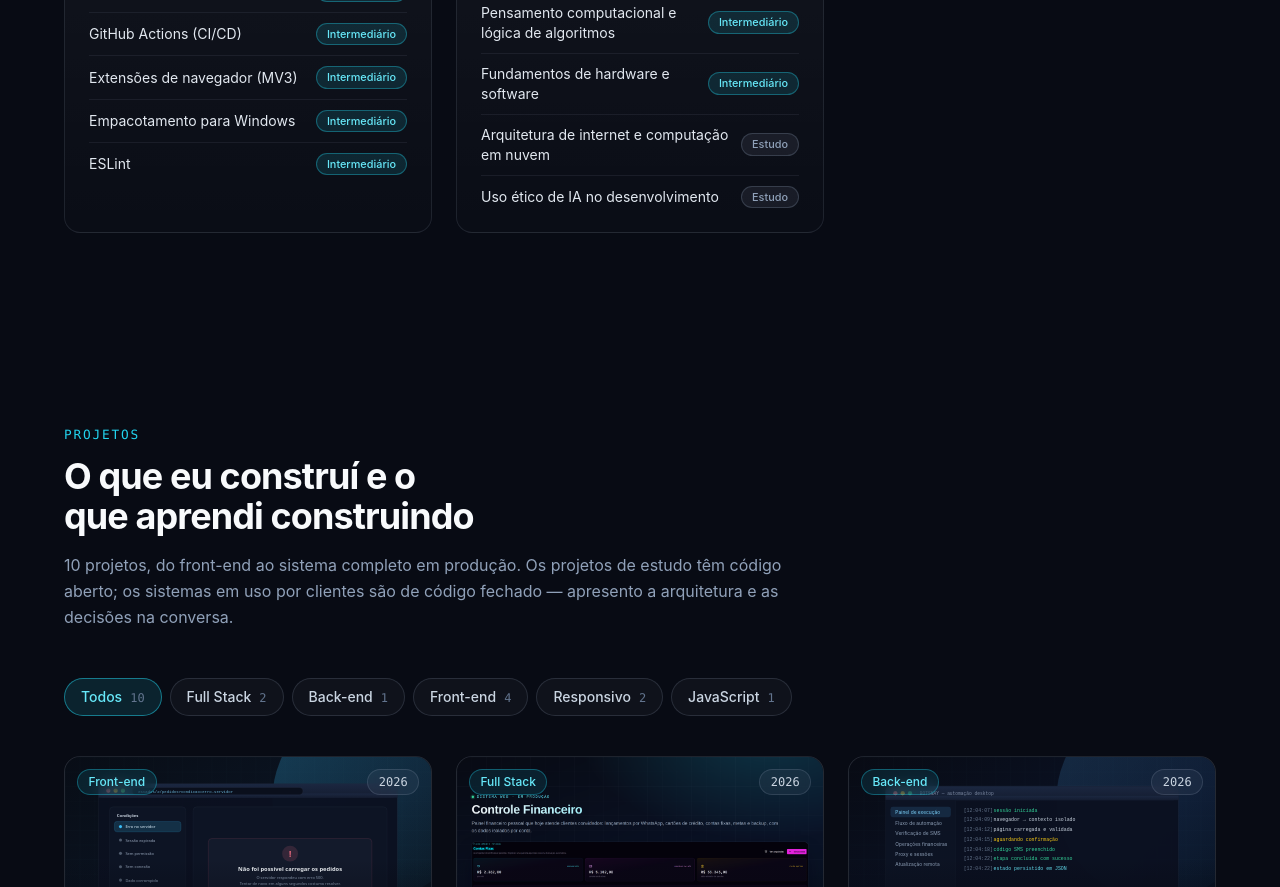
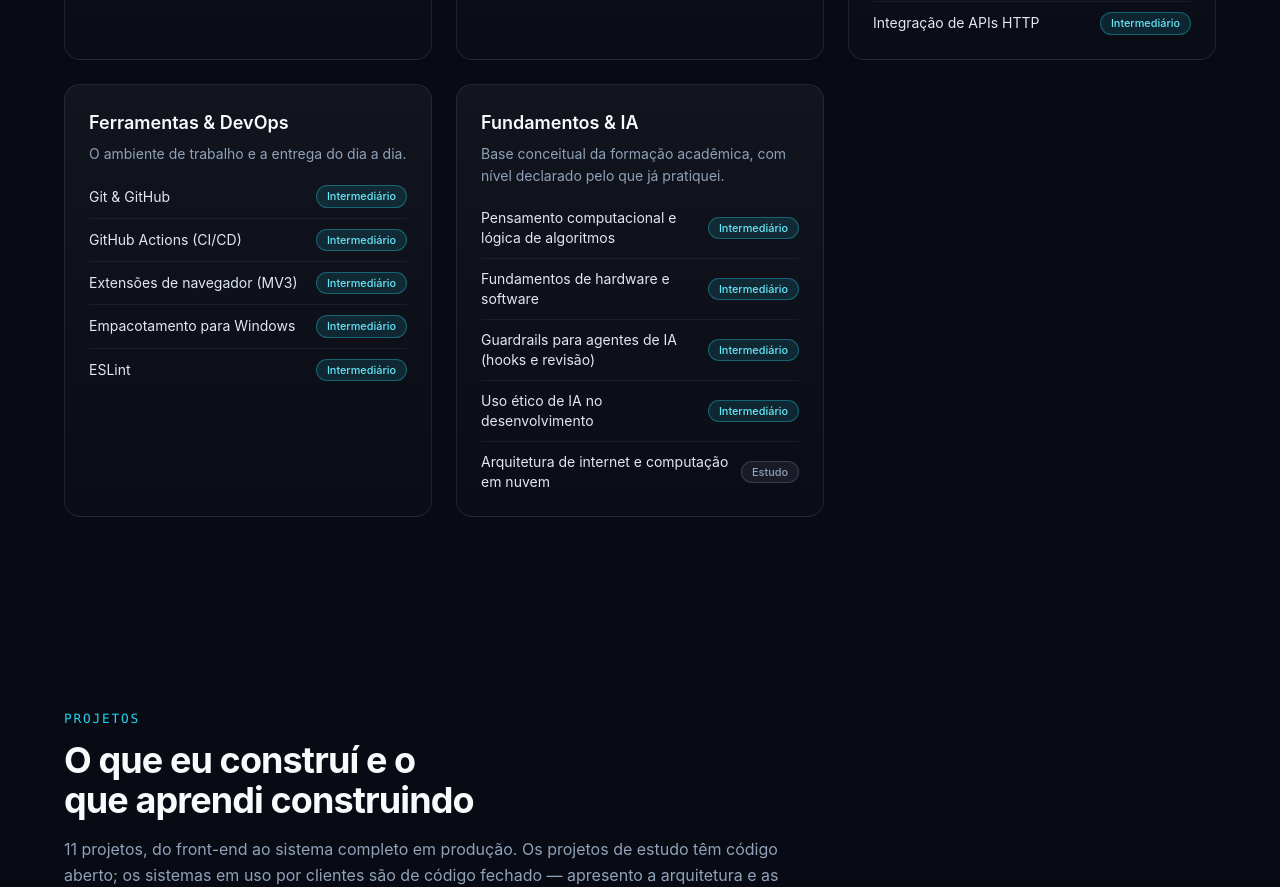
Before and after one commit to nicolasmoreiraferreira/portfolio, a React (Vite) app: page / in a window 1280 px wide. Shown: the part 3180-4067 px from the top of the page. Built offline with nearby package versions, Linux system fonts and the light colour scheme.

Commit message:
feat(projetos): adiciona Guardrails para Agentes de IA e a categoria IA

```diff
--- a/index.html
+++ b/index.html
@@ -12,7 +12,7 @@
     />
     <meta
       name="keywords"
-      content="desenvolvedor full stack, front-end, back-end, React, TypeScript, Node.js, tRPC, MySQL, Python, automação, inteligência artificial, computação em nuvem, Baixada Santista, São Paulo"
+      content="desenvolvedor full stack, front-end, back-end, React, TypeScript, Node.js, tRPC, MySQL, Python, automação, inteligência artificial, agentes de IA, guardrails, segurança de aplicações, computação em nuvem, Baixada Santista, São Paulo"
     />
     <meta name="author" content="Nicolas Moreira Ferreira" />
     <link rel="canonical" href="https://nicolasmoreiraferreira.github.io/portfolio/" />
@@ -59,6 +59,8 @@
           "Python",
           "Automação de processos",
           "Inteligência Artificial",
+          "Agentes de IA e guardrails",
+          "Segurança de aplicações",
           "Computação em nuvem"
         ],
         "hasCredential": {
--- a/src/components/Projects.tsx
+++ b/src/components/Projects.tsx
@@ -3,7 +3,7 @@ import { projects, type Project } from '../content/projects'
 import { Reveal } from './Reveal'
 import { SectionHeading } from './SectionHeading'
 
-const filters = ['Todos', 'Full Stack', 'Back-end', 'Front-end', 'Responsivo', 'JavaScript'] as const
+const filters = ['Todos', 'IA', 'Full Stack', 'Back-end', 'Front-end', 'Responsivo', 'JavaScript'] as const
 type Filter = (typeof filters)[number]
 
 export function Projects() {
--- a/src/content/projects.ts
+++ b/src/content/projects.ts
@@ -7,7 +7,7 @@
  * arquitetura e capturas), nunca para o código-fonte.
  */
 
-export type ProjectCategory = 'Full Stack' | 'Front-end' | 'Responsivo' | 'JavaScript' | 'Back-end'
+export type ProjectCategory = 'IA' | 'Full Stack' | 'Front-end' | 'Responsivo' | 'JavaScript' | 'Back-end'
 
 export type Project = {
   slug: string
@@ -51,6 +51,31 @@ export const projects: Project[] = [
     demoUrl: 'https://nicolasmoreiraferreira.github.io/estados/',
     cover: 'covers/estados.svg',
     accent: '#38bdf8',
+    year: '2026',
+    featured: true,
+  },
+  {
+    slug: 'ia-guardrails',
+    title: 'Guardrails para Agentes de IA',
+    category: 'IA',
+    summary:
+      'Camada de controle que permite a um agente de IA escrever código em um sistema em produção sem acesso a credenciais, dados de clientes, sessões de navegador ou arquivos de operação.',
+    problem:
+      'Um agente de IA é útil justamente porque é autônomo: ele lê o repositório, decide o que mudar e escreve. A mesma autonomia que o torna útil o torna perigoso em um sistema que lida com dinheiro e dados pessoais. Ele encontra arquivos de configuração, listas de CPF, tokens de integração e perfis de sessão — e, tentando resolver a tarefa, tenta editá-los. Ao ler configuração para entender o sistema, pode carregar um segredo para dentro de um teste, de um comentário ou de um arquivo de exemplo. Instruir no prompt ("nunca edite o .env") é sugestão, não garantia.',
+    solution:
+      'Cada regra virou código que roda antes e depois de cada escrita do agente, em três camadas. Na entrada, um hook PreToolUse intercepta toda tentativa de Write, Edit, MultiEdit ou NotebookEdit e recusa a chamada quando o caminho está nas listas de bloqueio: arquivos exatos (.env, configurações locais, listas de CPF, tokens), diretórios (.git, backups, logs, sessions, profiles, browser_profiles) e extensões de risco (.db, .sqlite, .har, .key, .pem, .p12, .xls, .zip). Na saída, cada escrita aprovada passa por varredura do conteúdo — token do GitHub, chave no padrão OpenAI, chave da AWS, chave privada, credenciais embutidas em URL — e a escrita é revertida se algo for encontrado. No fechamento, dois subagentes somente-leitura auditam a mudança e são obrigados a terminar com um veredito explícito, APROVAR ou BLOQUEAR, sem repetir no relatório o valor de nenhum segredo encontrado. O recorte é funcional e sanitizado do que roda em um sistema real com usuários ativos.',
+    highlights: [
+      'Hook PreToolUse que bloqueia a escrita antes que aconteça, não depois',
+      'Listas de bloqueio por arquivo, diretório, extensão e fragmento de nome',
+      'Varredura de segredos no conteúdo, com reversão da escrita reprovada',
+      'Dois revisores somente-leitura obrigados a emitir APROVAR ou BLOQUEAR',
+      'Hook pre-push que impede o envio quando a barreira crítica falha',
+      'Guardrail tratado como código — prompt é sugestão, hook é barreira',
+    ],
+    stack: ['Python', 'Claude Code', 'Hooks', 'Segurança', 'Git', 'CI/CD'],
+    repoUrl: 'https://github.com/nicolasmoreiraferreira/ia-guardrails',
+    cover: 'covers/ia-guardrails.svg',
+    accent: '#a78bfa',
     year: '2026',
     featured: true,
   },
--- a/src/content/site.ts
+++ b/src/content/site.ts
@@ -28,6 +28,7 @@ export const site = {
   about: [
     'Comecei na programação pelo caminho clássico: HTML5 e CSS3, depois JavaScript, construindo cada projeto do zero para entender o que acontece por baixo do framework. Essa base é o que me permite hoje debugar layout, acessibilidade e performance com segurança, em vez de apenas aplicar receitas prontas.',
     'Hoje mantenho em produção um painel financeiro web que começou como controle pessoal e passou a atender clientes convidados: React e TypeScript na interface, API tipada ponta a ponta com tRPC, MySQL via Drizzle ORM, lançamentos por WhatsApp com gravação idempotente e isolamento de dados por conta. Também mantenho um sistema de automação de processos web com mais de 190 módulos em Python, orquestração de sessões de navegador, persistência de estado e pipeline de releases versionadas em GitHub Actions. Trabalhar nesses projetos me ensinou na prática o que é arquitetura concorrente, idempotência de operações, isolamento de dados e tratamento de falha parcial — problemas que não aparecem em exercícios de curso.',
+    'Nos mesmos sistemas eu passei a usar agentes de IA para escrever código — e a construir a camada de controle que torna isso seguro. Publiquei os guardrails que hoje rodam nesse projeto em produção: bloqueio por hook antes de qualquer escrita em caminho sensível, varredura de segredos no conteúdo depois de cada escrita aprovada e dois revisores independentes obrigados a emitir um veredito explícito de aprovar ou bloquear. A conclusão que eu tiro disso é curta: guardrail não é instrução, é código.',
     'Estou cursando o Superior de Tecnologia em Análise e Desenvolvimento de Sistemas na Cruzeiro do Sul (EAD), o que dá base formal para o que já venho aplicando na prática: estruturas de dados, engenharia de software, banco de dados e redes.',
     'Busco minha primeira oportunidade profissional como desenvolvedor — front-end, back-end ou full stack — em um time onde eu possa contribuir com entrega de qualidade e evoluir com feedback técnico.',
   ],
--- a/src/content/skills.ts
+++ b/src/content/skills.ts
@@ -68,8 +68,9 @@ export const skillGroups: SkillGroup[] = [
     items: [
       { name: 'Pensamento computacional e lógica de algoritmos', level: 'Intermediário' },
       { name: 'Fundamentos de hardware e software', level: 'Intermediário' },
+      { name: 'Guardrails para agentes de IA (hooks e revisão)', level: 'Intermediário' },
+      { name: 'Uso ético de IA no desenvolvimento', level: 'Intermediário' },
       { name: 'Arquitetura de internet e computação em nuvem', level: 'Estudo' },
-      { name: 'Uso ético de IA no desenvolvimento', level: 'Estudo' },
     ],
   },
 ]
```
Also changed, not shown: public/covers/ia-guardrails.svg (added), 1 other file (tests, documents, lock files or other folders).
